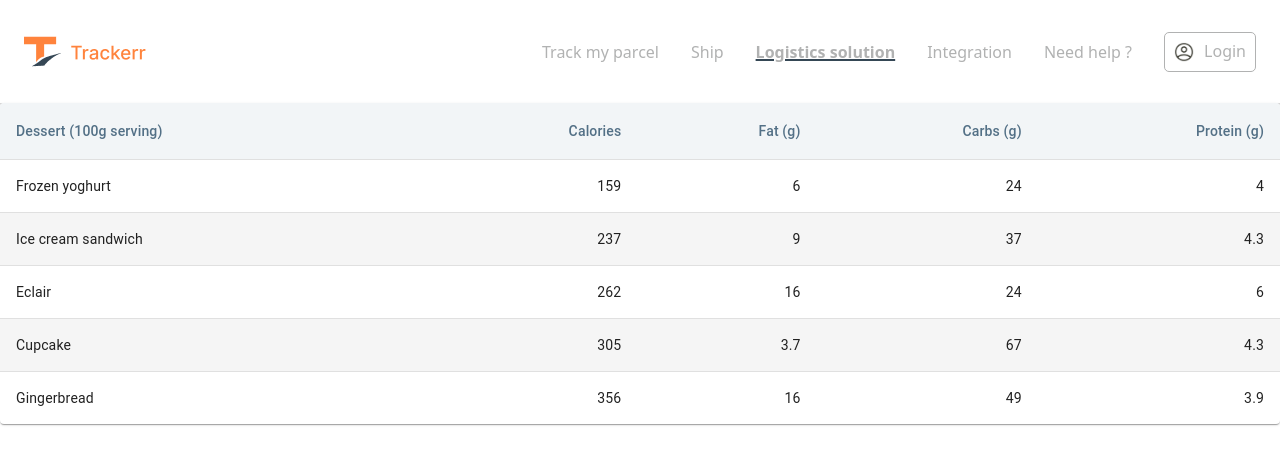
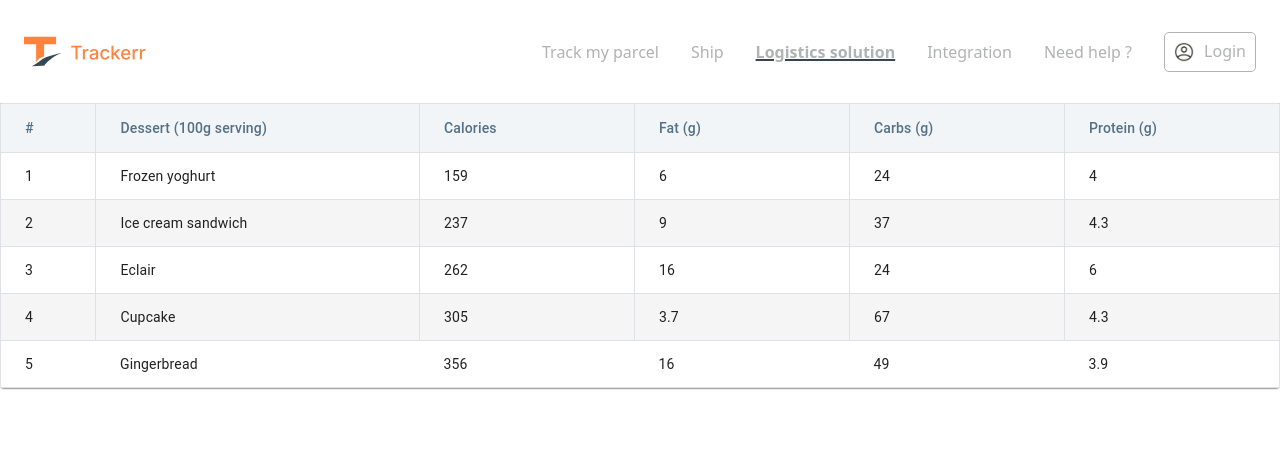
Before and after one commit to Amadu9933/Tracker-web-static, a React (Vite) app in the folder web-static/: page /LogisticSolution in a window 1280 px wide. Shown: the top 464 px of the page. Built offline with nearby package versions, Linux system fonts and the light colour scheme; a small style sheet from the web is missing.

Commit message:
doing the parcel history table

```diff
--- a/web-static/src/components/pages/customerPages/CustomerTrackingDetails/CustomerNotification/HistoryTable.tsx
+++ b/web-static/src/components/pages/customerPages/CustomerTrackingDetails/CustomerNotification/HistoryTable.tsx
@@ -1,4 +1,4 @@
-import * as React from "react";
+import React from "react";
 import { styled } from "@mui/material/styles";
 import Table from "@mui/material/Table";
 import TableBody from "@mui/material/TableBody";
@@ -11,11 +11,28 @@ import Paper from "@mui/material/Paper";
 const StyledTableCell = styled(TableCell)(({ theme }) => ({
 	[`&.${tableCellClasses.head}`]: {
 		backgroundColor: "#F2F5F7",
-
 		color: "#537086",
+		width: "215px", // Width for the first column
+		height: "47px", // Height for the header cells
+		padding: "12px 24px", // Padding for the header cells
+		gap: "12px",
+		border: "1px solid #dee2e6", // Border style for the header cells
+		opacity: "0px",
+		textAlign: "left", // Align body text to the left
 	},
 	[`&.${tableCellClasses.body}`]: {
 		fontSize: 14,
+		height: "47px", // Height for the body cells
+		padding: "12px 24px", // Padding for the body cells
+		gap: "12px",
+		border: "1px solid #dee2e6", // Border style for the body cells
+		textAlign: "left", // Align body text to the left
+	},
+	"&:first-child": {
+		width: "auto", // Reset width for the first column
+	},
+	"&:nth-child(2)": {
+		width: "auto", // Reset width for the second column
 	},
 }));
 
@@ -30,29 +47,33 @@ const StyledTableRow = styled(TableRow)(({ theme }) => ({
 }));
 
 function createData(
+	id: number,
 	name: string,
 	calories: number,
 	fat: number,
 	carbs: number,
 	protein: number
 ) {
-	return { name, calories, fat, carbs, protein };
+	return { id, name, calories, fat, carbs, protein };
 }
 
 const rows = [
-	createData("Frozen yoghurt", 159, 6.0, 24, 4.0),
-	createData("Ice cream sandwich", 237, 9.0, 37, 4.3),
-	createData("Eclair", 262, 16.0, 24, 6.0),
-	createData("Cupcake", 305, 3.7, 67, 4.3),
-	createData("Gingerbread", 356, 16.0, 49, 3.9),
+	createData(1, "Frozen yoghurt", 159, 6.0, 24, 4.0),
+	createData(2, "Ice cream sandwich", 237, 9.0, 37, 4.3),
+	createData(3, "Eclair", 262, 16.0, 24, 6.0),
+	createData(4, "Cupcake", 305, 3.7, 67, 4.3),
+	createData(5, "Gingerbread", 356, 16.0, 49, 3.9),
 ];
 
 export default function CustomizedTables() {
 	return (
 		<TableContainer component={Paper}>
-			<Table sx={{ minWidth: 700 }} aria-label="customized table">
+			<Table
+				sx={{ minWidth: 700, border: "1px solid #dee2e6" }}
+				aria-label="customized table">
 				<TableHead>
 					<TableRow>
+						<StyledTableCell>#</StyledTableCell>
 						<StyledTableCell>Dessert (100g serving)</StyledTableCell>
 						<StyledTableCell align="right">Calories</StyledTableCell>
 						<StyledTableCell align="right">Fat&nbsp;(g)</StyledTableCell>
@@ -61,11 +82,12 @@ export default function CustomizedTables() {
 					</TableRow>
 				</TableHead>
 				<TableBody>
-					{rows.map((row) => (
+					{rows.map((row, index) => (
 						<StyledTableRow key={row.name}>
 							<StyledTableCell component="th" scope="row">
-								{row.name}
+								{index + 1}
 							</StyledTableCell>
+							<StyledTableCell>{row.name}</StyledTableCell>
 							<StyledTableCell align="right">{row.calories}</StyledTableCell>
 							<StyledTableCell align="right">{row.fat}</StyledTableCell>
 							<StyledTableCell align="right">{row.carbs}</StyledTableCell>
```
